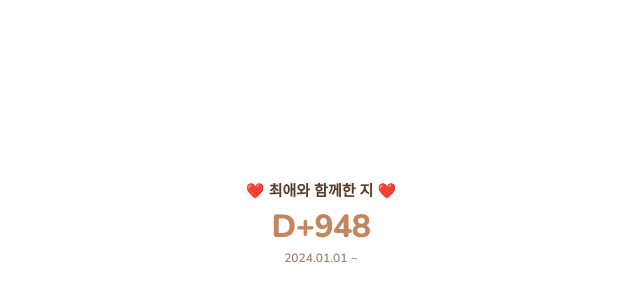
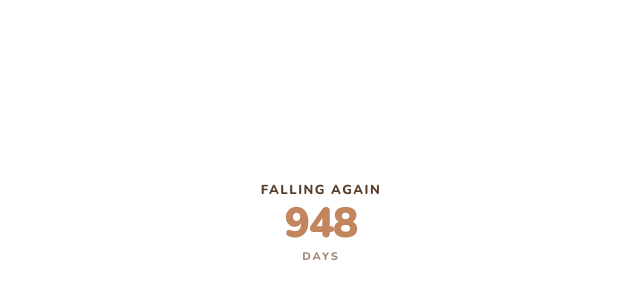
Before and after one commit to dum0pling/notion_countdown, a plain HTML site: page index.html in a window 1280 px wide. Shown: the part 178-478 px from the top of the page, without its empty margins (319-959 px from the left). Drawn offline with nearby package versions, Linux system fonts and the light colour scheme.

Commit message:
Update index.html

```diff
--- a/index.html
+++ b/index.html
@@ -5,53 +5,54 @@
 <meta name="viewport" content="width=device-width, initial-scale=1.0">
 <title>Notion D-Day Counter</title>
 <style>
-  @import url('https://fonts.googleapis.com/css2?family=Nunito:wght@400;600;700;800&family=Noto+Sans+KR:wght@400;500;700&display=swap');
+  /* 폰트는 Nunito 하나로 깔끔하게 통일! */
+  @import url('https://fonts.googleapis.com/css2?family=Nunito:wght@400;600;700;800;900&display=swap');
 
   :root {
-    --bg-color: #ffffff;        /* 위젯 기본 배경색 (투명하게 하려면 transparent) */
+    --bg-color: #ffffff;        /* 위젯 기본 배경색 */
     --card-radius: 20px;       /* 모서리 라운딩 */
-    --title-color: #573D2A;     /* 타이틀 글자 색상 */
-    --count-color: #C2855D;     /* D-day 숫자 강조 색상 */
-    --sub-color: #8C6A51;       /* 날짜 설명 글자 색상 */
+    --title-color: #573D2A;     /* 영문 타이틀 색상 */
+    --count-color: #C2855D;     /* 숫자 색상 */
+    --sub-color: #8C6A51;       /* DAYS 문구 색상 */
   }
 
   * {
     box-sizing: border-box;
-    /* 텍스트 파랗게 선택되는 드래그 방지 */
+    /* 텍스트 드래그(파란 블록) 방지 */
     -webkit-user-select: none;
     -moz-user-select: none;
     -ms-user-select: none;
     user-select: none;
   }
 
-  /* 1. 사방 불필요한 여백 및 스크롤바 100% 제거 */
+  /* 1. 불필요한 여백 및 스크롤바 100% 제거 */
   html, body {
     margin: 0;
     padding: 0;
     overflow: hidden !important;
     width: 100%;
     height: 100%;
-    font-family: 'Nunito', 'Noto Sans KR', sans-serif;
+    font-family: 'Nunito', sans-serif; /* 단일 폰트 적용 */
     background-color: transparent;
     display: flex;
     justify-content: center;
     align-items: center;
   }
 
-  /* 2. 메인 위젯 카너 (그림자 및 불필요 여백 없음) */
+  /* 2. 메인 위젯 카드 (하단 그림자 및 사방 여백 없음) */
   #dday-card {
     position: relative;
     width: 320px;            /* 가로 크기 */
     height: 130px;           /* 세로 크기 */
     background-color: var(--bg-color);
 
-    /* ★ 나중에 배경 이미지를 넣을 때 사용되는 설정 ★ */
+    /* 배경 이미지 관련 설정 */
     background-size: cover;
     background-position: center;
     background-repeat: no-repeat;
 
     border-radius: var(--card-radius);
-    box-shadow: none !important; /* 하단 그림자 완전 제거 */
+    box-shadow: none !important; /* 그림자 완전 제거 */
 
     display: flex;
     flex-direction: column;
@@ -61,15 +62,15 @@
     text-align: center;
   }
 
-  /* ★ 나중에 배경 이미지를 넣었을 때 글씨가 잘 보이게 해주는 반투명 어두운 오버레이 ★ */
+  /* 배경 오버레이 (이미지 넣었을 때 자동 활성화) */
   #dday-card::before {
     content: '';
     position: absolute;
     top: 0; left: 0; right: 0; bottom: 0;
     border-radius: var(--card-radius);
-    background: rgba(255, 255, 255, 0.2); /* 필요 시 0.2 숫자로 조절 */
+    background: rgba(0, 0, 0, 0.25);
     z-index: 1;
-    display: var(--overlay-display, none); /* 배경 이미지가 있을 때만 켜짐 */
+    display: var(--overlay-display, none);
   }
 
   .content-box {
@@ -77,29 +78,33 @@
     z-index: 2;
   }
 
-  /* 타이틀 (예: 최애 입덕일, 만난 지 등) */
+  /* 1. 영문 타이틀 (입덕 / 재입덕) */
   .title {
-    font-size: 15px;
-    font-weight: 700;
+    font-size: 13px;
+    font-weight: 800;
+    letter-spacing: 1.5px;
+    text-transform: uppercase;
     color: var(--title-color);
-    margin-bottom: 4px;
+    margin-bottom: 2px;
   }
 
-  /* D-Day 숫자 메인 강조 */
+  /* 2. D+ 없이 숫자만 표시 */
   .count-days {
-    font-size: 32px;
-    font-weight: 800;
+    font-size: 42px;
+    font-weight: 900;
+    line-height: 1;
     color: var(--count-color);
-    letter-spacing: -0.5px;
-    margin: 2px 0;
+    letter-spacing: -1px;
+    margin: 4px 0;
   }
 
-  /* 시작 기준일 날짜 표시 */
+  /* 3. 하단 DAYS 문구 */
   .sub-date {
-    font-size: 12px;
-    font-weight: 600;
+    font-size: 11px;
+    font-weight: 800;
+    letter-spacing: 2px;
     color: var(--sub-color);
-    opacity: 0.85;
+    opacity: 0.8;
   }
 </style>
 </head>
@@ -107,9 +112,9 @@
 
 <div id="dday-card">
   <div class="content-box">
-    <div class="title" id="dday-title">❤️ 최애와 함께한 지 ❤️</div>
-    <div class="count-days" id="dday-count">D+0</div>
-    <div class="sub-date" id="dday-start-text">2024.01.01 ~</div>
+    <div class="title" id="dday-title">FALLING AGAIN</div>
+    <div class="count-days" id="dday-count">0</div>
+    <div class="sub-date" id="dday-sub-text">DAYS</div>
   </div>
 </div>
 
@@ -119,24 +124,26 @@
   // ==========================================
 
   const CONFIG = {
-    // 1. 카운트할 기준 날짜 (YYYY-MM-DD 형식)
+    // 1. 기준 날짜 (YYYY-MM-DD)
     startDate: "2024-01-01",
 
-    // 2. 타이틀 문구
-    title: "❤️ 최애와 함께한 지 ❤️",
+    // 2. 영문 타이틀 설정
+    // 추천 옵션:
+    // - "FALLING AGAIN" (다시 빠져든 / 재입덕)
+    // - "RE-STAN" (재입덕)
+    // - "FALLING FOR YOU" (입덕)
+    // - "WITH YOU" (함께한 날)
+    title: "FALLING AGAIN",
 
-    // 3. 카운트 방식 선택
-    // "D+" : 오늘이 1일째부터 시작하는 지난 날짜 카운트 (덕질/커플 기념일용)
-    // "D-" : 목표일까지 남은 디데이 카운트 (생일/콘서트/시험 목표일용)
-    type: "D+",
+    // 3. 하단 문구
+    subText: "DAYS",
 
-    // 4. 나중에 배경 이미지를 바꾸고 싶을 때 아래 따옴표 안에 이미지 주소를 넣으세요!
-    // 예시: "https://example.com/my-photo.jpg" (없으면 "" 빈값으로 두면 됩니다)
+    // 4. 배경 이미지 주소 (필요 시 따옴표 안에 URL 입력)
     bgImageUrl: ""
   };
 
   // ==========================================
-  // 🚀 카운트 자동 계산 로직
+  // 🚀 자동 계산 로직
   // ==========================================
   function calculateDDay() {
     const today = new Date();
@@ -150,38 +157,24 @@
 
     const titleEl = document.getElementById("dday-title");
     const countEl = document.getElementById("dday-count");
-    const subTextEl = document.getElementById("dday-start-text");
+    const subTextEl = document.getElementById("dday-sub-text");
     const cardEl = document.getElementById("dday-card");
 
     titleEl.innerText = CONFIG.title;
+    subTextEl.innerText = CONFIG.subText;
 
-    if (CONFIG.type === "D+") {
-      // D+1부터 카운트 (만난 당일 = 1일)
-      const count = diffDays >= 0 ? diffDays + 1 : 0;
-      countEl.innerText = `D+${count}`;
-      subTextEl.innerText = `${CONFIG.startDate.replace(/-/g, '.')} ~`;
-    } else {
-      // D-Day 남은 날짜 카운트
-      const remaining = -diffDays;
-      if (remaining > 0) {
-        countEl.innerText = `D-${remaining}`;
-      } else if (remaining === 0) {
-        countEl.innerText = `D-DAY`;
-      } else {
-        countEl.innerText = `D+${Math.abs(remaining)}`;
-      }
-      subTextEl.innerText = `목표일: ${CONFIG.startDate.replace(/-/g, '.')}`;
-    }
+    // D+ 없이 순수 일수만 계산 (입덕 당일 = 1일)
+    const count = diffDays >= 0 ? diffDays + 1 : 0;
+    countEl.innerText = count;
 
-    // 배경 이미지 설정 처리
+    // 배경 이미지 설정 시 처리
     if (CONFIG.bgImageUrl && CONFIG.bgImageUrl.trim() !== "") {
       cardEl.style.backgroundImage = `url('${CONFIG.bgImageUrl}')`;
       cardEl.style.setProperty('--overlay-display', 'block');
 
-      // 배경사진이 들어갔을 때 글씨가 잘 보이도록 흰색으로 자동 변경
       document.documentElement.style.setProperty('--title-color', '#ffffff');
       document.documentElement.style.setProperty('--count-color', '#ffffff');
-      document.documentElement.style.setProperty('--sub-color', '#f0f0f0');
+      document.documentElement.style.setProperty('--sub-color', '#e0e0e0');
     }
   }
 
```
